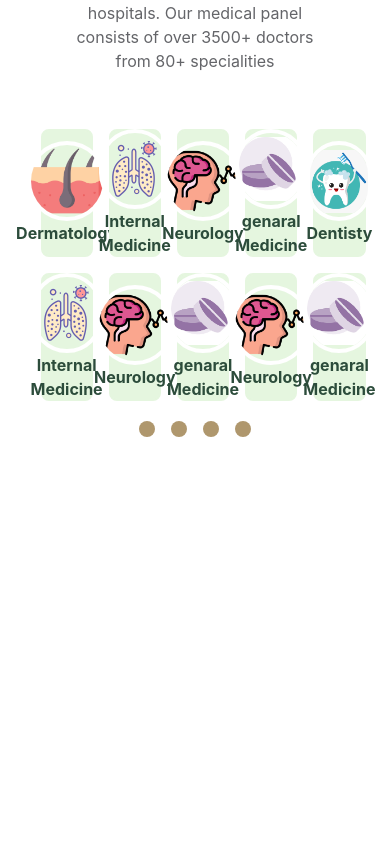
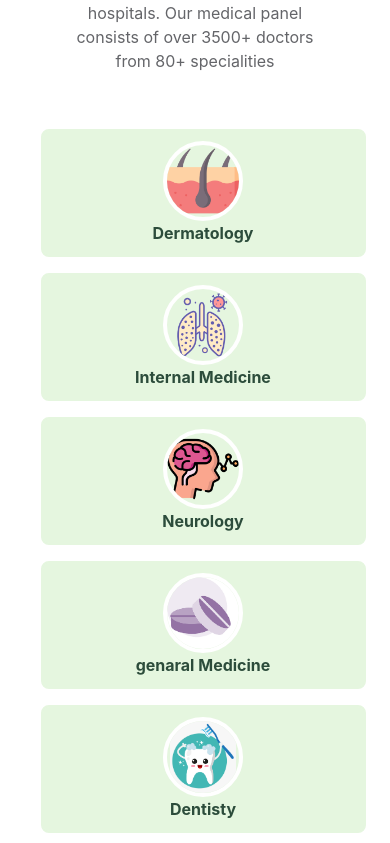
Before and after one commit to suhanasalma/MEDCO-Client, a React (Create React App) app: page / in a window 390 px wide. Shown: the part 4561-5404 px from the top of the page. Before the commit the page ends 5126 px from the top, so only its background shows below. Built offline with nearby package versions, Linux system fonts and the light colour scheme.

Commit message:
ConsultingSpecilties responsived

```diff
--- a/src/Pages/Home/ConsultingSpecilties/ConsultingSpecilties.js
+++ b/src/Pages/Home/ConsultingSpecilties/ConsultingSpecilties.js
@@ -9,7 +9,7 @@ const ConsultingSpecilties = () => {
         <div className='w-10/12 mx-auto mb-32 '>
             <Title design='text-center' title='Our Consulting Specialties'/>
             <Details design='text-center w-9/12 mx-auto mt-5'  details='Ask a doctor online and get quick medical advice for your health queries or visit our hospitals. Our medical panel consists of over 3500+ doctors from 80+ specialities'/>
-            <div className='grid grid-cols-5 gap-4 mt-14'>
+            <div className='grid sm:grid-cols-2 lg:grid-cols-4 xl:grid-cols-5 gap-4 mt-14'>
                 {
                     searchInfos.specialties.map((data,i)=><TreatmentCategoryCard key={i} design='w-52 h-32' imgDesign='w-20 h-20' data={data}/>)
                 }
--- a/src/Pages/Home/StartOnlineConsultancy/StartOnlineConsultancy.js
+++ b/src/Pages/Home/StartOnlineConsultancy/StartOnlineConsultancy.js
@@ -52,7 +52,7 @@ const StartOnlineConsultancy = () => {
   };
 
   return (
-    <div className="w-11/12 xl:w-10/12 mx-auto flex justify-between gap-10 my-32 ">
+    <div className="w-10/12 sm:w-11/12 lg:w-10/12 mx-auto flex justify-between gap-10 my-32 ">
       <div className="w-5/12 xl:w-4/12 sm:border-[16px] sm:rounded-full overflow-hidden border-green sm:block hidden">
         <img
           className="w-full h-full object-cover "
```
